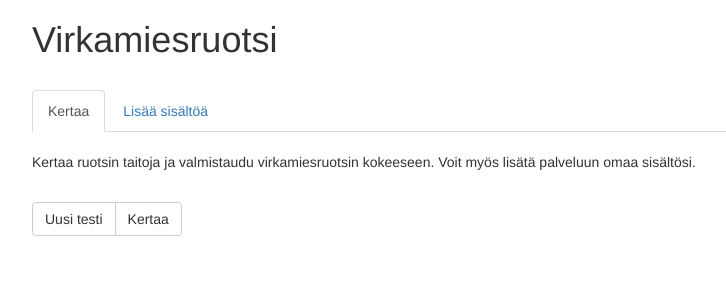
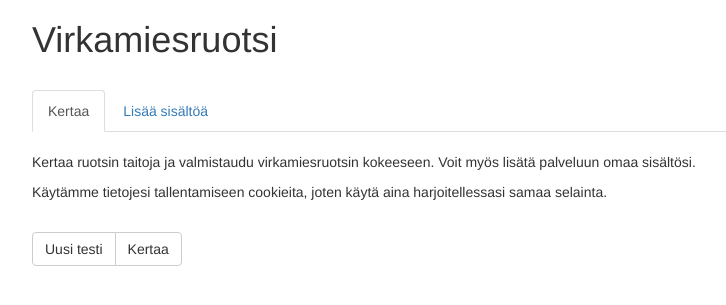
Before and after one commit to liiza/ruotsikertaus, a Flask app: page / in a window 1280 px wide. Shown: the top 305 px of the page, without its empty margins (123-849 px from the left). Run offline with Flask 2, Linux system fonts and the light colour scheme; some libraries are stand-ins or nearby versions.

Commit message:
Added description about cookies

```diff
--- a/templates/index.html
+++ b/templates/index.html
@@ -6,7 +6,9 @@
     </ul>
     <br/>
     <p>Kertaa ruotsin taitoja ja valmistaudu virkamiesruotsin kokeeseen.
-    Voit myös lisätä palveluun omaa sisältösi.
+    Voit myös lisätä palveluun omaa sisältösi.</p>
+    <p>
+    Käytämme tietojesi tallentamiseen cookieita, joten käytä aina harjoitellessasi samaa selainta.
     </p>
     <br/>
     <div class="btn-group">
```
